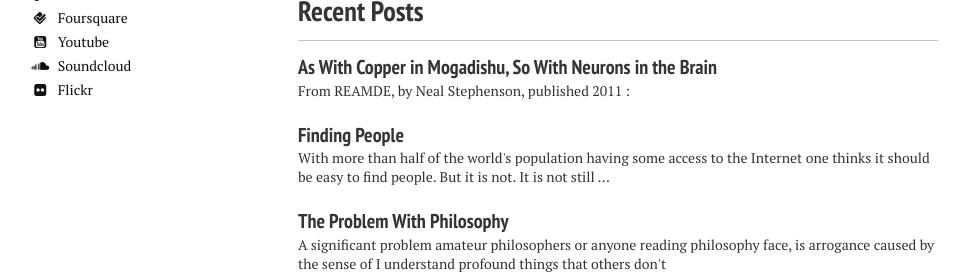
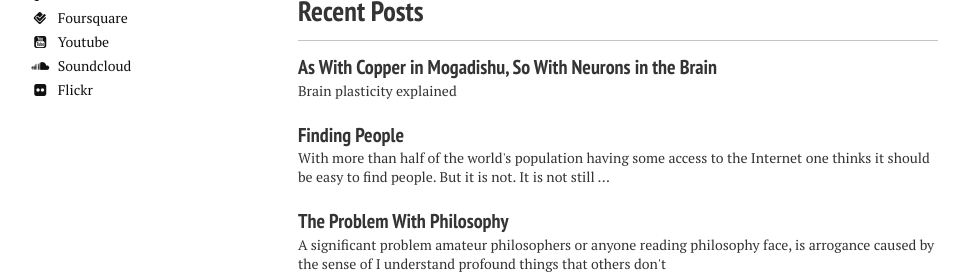
Before and after one commit to alimoeeny/alimoeeny.github.io, a Jekyll site: the page built from index.md, in a window 1280 px wide, cut to the strip 981-1256 px from the top of the page. Shown: the whole strip, without its empty margins (22-988 px from the left). Built offline with Jekyll 4.4.1, drawn with Linux system fonts in a browser that asks for light colours; nearby versions of some CDN libraries.

Commit message:
updated yesterday's post added a tagline

```diff
--- a/_posts/posts/2015-04-22-as-with-copper-in-mogadishu-so-with-neurons-in-the-brain.markdown
+++ b/_posts/posts/2015-04-22-as-with-copper-in-mogadishu-so-with-neurons-in-the-brain.markdown
@@ -1,9 +1,9 @@
 ---
 layout: post
 title: "As With Copper in Mogadishu, So With Neurons in the Brain"
-modified:
+modified: 2015-04-23T11:40:00-04:00
 categories: posts
-excerpt:
+excerpt: "Brain plasticity explained"
 tags: []
 image:
   feature:
@@ -14,4 +14,4 @@ From REAMDE, by Neal Stephenson, published 2011 :
 
 >"... The brain, as far as Richard could determine, from haphazard skimming of whatever came up on Google, was sort of like the electrical system of Mogadishu. A whole lot was going on in Mogadishu that required copper wire for conveyance of power and information. But there was only so much power to go around. And so, what wasn't being actively used, tended to get pulled down by militias and taken cross town to beef up some power hungry warlord's private improvised power network.
 As with copper in Mogadishu, so with neurons in the brain.
-The brains of people who did unbelievably boring shit for a living show dark patches in the zones responsible for job related processes, since all these almost never exercised neurons got pulled down and trucked somewhere else and used to beef up the circuits used to keep track of NCAA tournament brackets and celebrity makeovers.  "
+The brains of people who did unbelievably boring shit for a living show dark patches in the zones responsible for job related processes, since all these almost never exercised neurons got pulled down and trucked somewhere else and used to beef up the circuits used to keep track of NCAA tournament brackets and celebrity makeovers."
```
